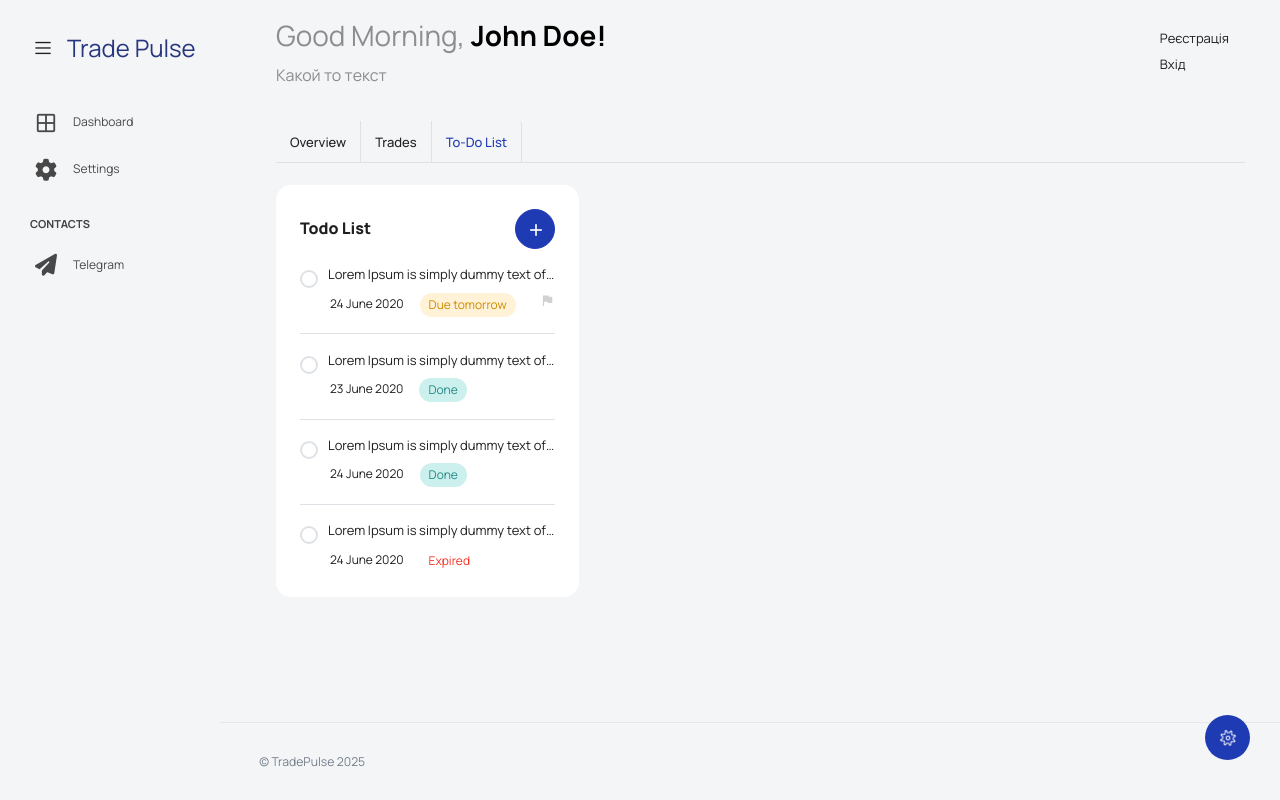
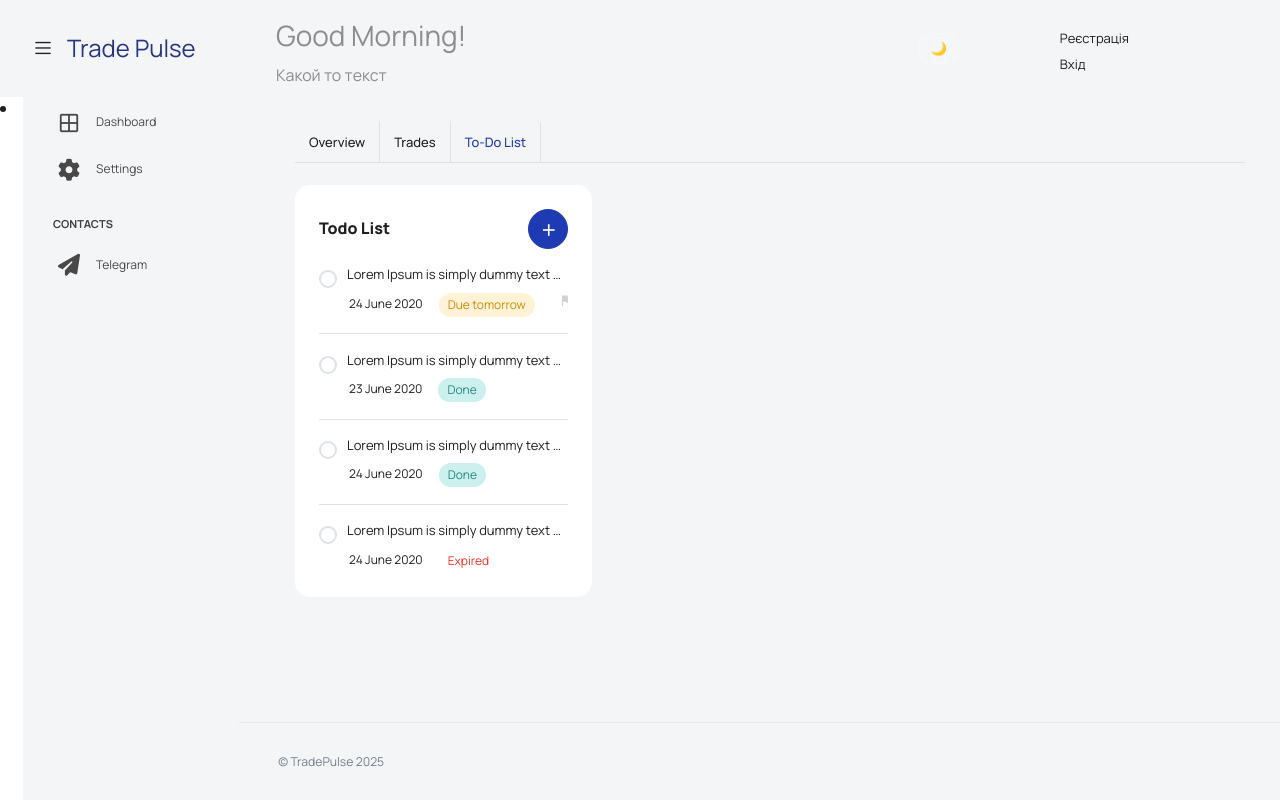
Before and after one commit to QertySX/TradeJournal, a FastAPI app: page /to-do in a window 1280 px wide. Run offline with FastAPI, Linux system fonts and the light colour scheme; some libraries are stand-ins or nearby versions.

Commit message:
Додано стилі для зміни теми сайту

```diff
--- a/templates/base.html
+++ b/templates/base.html
@@ -15,9 +15,51 @@
   <link rel="stylesheet" href="https://cdnjs.cloudflare.com/ajax/libs/font-awesome/6.4.0/css/all.min.css">
   <link rel="stylesheet" href="/static/js/select.dataTables.min.css">
   <link rel="stylesheet" href="/static/css/vertical-layout-light/style.css">
+  <link rel="stylesheet" href="/static/css/vertical-layout-dark/dark-theme.css">
   <link rel="shortcut icon" href="/static/images/favicon.png" />
   <!-- Material Design Icons -->
 
+  <style>
+    .theme-toggle {
+      position: fixed;
+      top: 18px;
+      right: 80px; /* было 80px */
+      z-index: 2000;
+      background-color: rgba(255, 255, 255, 0.15);
+      backdrop-filter: blur(10px);
+      border: 1px solid rgba(255, 255, 255, 0.3);
+      border-radius: 12px;
+      font-size: 20px;
+      padding: 8px 12px;
+      cursor: pointer;
+      transition: all 0.3s ease;
+    }
+
+    .user-dropdown .dropdown-menu {
+      min-width: 100px; /* хотя бы, чтобы текст помещался */
+      background-color: #ffffff !important; /* светлая тема */
+      color: #000000 !important;
+      border: 1px solid rgba(0,0,0,0.1) !important;
+      box-shadow: 0 4px 20px rgba(0,0,0,0.1) !important;
+      padding: 5px 0 !important; /* сверху/снизу паддинги */
+      top:55px !important;
+    }
+
+    html[data-theme="dark"] .user-dropdown .dropdown-menu {
+      background-color: rgb(22, 22, 22) !important;
+      color: #f5f5f5 !important;
+      border: 1px solid rgba(255,255,255,0.1) !important;
+      box-shadow: 0 4px 20px rgba(0,0,0,0.6) !important;
+      padding: 10px 0 !important;
+    }
+
+    .user-dropdown .dropdown-item,
+    .user-dropdown .dropdown-header {
+      padding: 5px 15px !important;
+      white-space: nowrap; /* чтобы текст не ломался */
+    }
+
+  </style>
 
 
 </head>
@@ -32,39 +74,49 @@
           </button>
         </div>
         <div>
-          <a class="navbar-brand brand-logo" href="/index">
+          <a class="navbar-brand brand-logo" href="/overview">
             Trade Pulse
           </a>
-          <a class="navbar-brand brand-logo-mini" href="/index">
+          <a class="navbar-brand brand-logo-mini" href="/overview">
           </a>
         </div>
       </div>
       <div class="navbar-menu-wrapper d-flex align-items-top">
+        {% if user %}
         <ul class="navbar-nav">
           <li class="nav-item font-weight-semibold d-none d-lg-block ms-0">
-            <h1 class="welcome-text">Good Morning, <span class="text-black fw-bold">John Doe!</span></h1>
+            <h1 class="welcome-text">Good Morning, <span class="text-black fw-bold"> {{ user.login }}!</span></h1>
+            <h3 class="welcome-sub-text" >Какой то текст </h3>
+          </li>
+        </ul>
+        {% else %}
+        <ul class="navbar-nav">
+          <li class="nav-item font-weight-semibold d-none d-lg-block ms-0">
+            <h1 class="welcome-text">Good Morning! <span class="text-black fw-bold"></span></h1>
             <h3 class="welcome-sub-text">Какой то текст </h3>
           </li>
         </ul>
+        {% endif %}
         <ul class="navbar-nav ms-auto">
           <div>
             {% if user %}
             <li class="nav-item dropdown d-none d-lg-block user-dropdown">
               <a class="nav-link" id="UserDropdown" href="#" data-bs-toggle="dropdown" aria-expanded="false">
-                <img class="rounded-circle" src="static/images/faces/images_for_profile.png" alt="Profile image" style="width: 40px; height: 40px;">
+                <img class="rounded-circle" src="static/images/faces/images_for_profile.png" alt="Profile image" style="width: 50px; height: 50px;">
               </a>
               <div class="dropdown-menu dropdown-menu-right navbar-dropdown" aria-labelledby="UserDropdown">
               <div class="dropdown-header text-center">
-                <p class="mb-1 mt-3 font-weight-semibold">Allen Moreno</p>
-                <p class="fw-light text-muted mb-0">allenmoreno@gmail.com</p>
-              </div>
+                <p class="mb-1 mt-3 font-weight-semibold">{{ user.login }}</p>
+                <p class="fw-light text-muted mb-0">{{ user.email }}</p>
                 <a class="dropdown-item"><i class="dropdown-item-icon mdi mdi-account-outline text-primary me-2"></i>Профіль</a>
                 <a class="dropdown-item"><i class="dropdown-item-icon mdi mdi-settings-outline text-primary me-2"></i>Налаштування</a>
                 <a href="/logout" class="dropdown-item"><i class="dropdown-item-icon mdi mdi-power text-primary me-2"></i>Вийти</a>
               </div>
             {% else %}
+            <div style="margin-right: 100px;">
               <a href="/register" class="dropdown-item">Реєстрація</a>
               <a href="/login" class="dropdown-item">Вхід</a>
+            </div>
             {% endif %}
           </div>
           </li>
@@ -73,34 +125,16 @@
     </nav>
     <!-- partial -->
     <div class="container-fluid page-body-wrapper">
-      <!-- partial:partials/_settings-panel.html -->
-      <div class="theme-setting-wrapper">
-        <div id="settings-trigger"><i class="ti-settings"></i></div>
-        <div id="theme-settings" class="settings-panel">
-          <i class="settings-close ti-close"></i>
-          <p class="settings-heading">SIDEBAR SKINS</p>
-          <div class="sidebar-bg-options selected" id="sidebar-light-theme">
-            <div class="img-ss rounded-circle bg-light border me-3"></div>Light
-          </div>
-          <div class="sidebar-bg-options" id="sidebar-dark-theme">
-            <div class="img-ss rounded-circle bg-dark border me-3"></div>Dark
-          </div>
-          <p class="settings-heading mt-2">HEADER SKINS</p>
-          <div class="color-tiles mx-0 px-4">
-            <div class="tiles success"></div>
-            <div class="tiles warning"></div>
-            <div class="tiles danger"></div>
-            <div class="tiles info"></div>
-            <div class="tiles dark"></div>
-            <div class="tiles default"></div>
-          </div>
-        </div>
-      </div>
+    <li class="nav-item">
+      <button id="theme-toggle" class="theme-toggle btn btn-light btn-sm" style="margin-top: 15px; margin-right: 240px;">
+        🌙
+      </button>
+    </li>
       <!-- partial:partials/_sidebar.html -->
-      <nav class="sidebar sidebar-offcanvas" id="sidebar">
+      <nav class="sidebar sidebar-offcanvas sidebar-dark" id="sidebar">
           <ul class="nav">
             <li class="nav-item">
-            <a class="nav-link" href="/index">
+              <a class="nav-link" href="/overview">
                 <i class="mdi mdi-grid-large menu-icon"></i>
                 <span class="menu-title">Dashboard</span>
               </a>
@@ -121,6 +155,7 @@
             </li>
           </ul>
         </nav>
+
       <!-- partial -->
       <div class="main-panel">
         <div class="content-wrapper">
@@ -130,7 +165,7 @@
                 <div class="d-sm-flex align-items-center justify-content-between border-bottom">
                   <ul class="nav nav-tabs">
                     <li class="nav-item">
-                      <a class="nav-link {% if request.url.path == '/index' %}active{% endif %}" href="/index">Overview</a>
+                      <a class="nav-link {% if request.url.path == '/index' %}active{% endif %}" href="/overview">Overview</a>
                     </li>
                     <li class="nav-item">
                       <a class="nav-link {% if request.url.path == '/trades' %}active{% endif %}" href="/trades">Trades</a>
@@ -174,5 +209,27 @@
   <script src="/static/js/todolist.js"></script>
   <script src="/static/js/dashboard.js"></script>
   <script src="/static/js/Chart.roundedBarCharts.js"></script>
+
+  <script>
+    const html = document.documentElement;
+    const themeToggle = document.getElementById("theme-toggle");
+
+    const savedTheme = localStorage.getItem("theme");
+    if (savedTheme) html.setAttribute("data-theme", savedTheme);
+
+    // Обновляем иконку при загрузке
+    themeToggle.textContent = html.getAttribute("data-theme") === "dark" ? "🌞" : "🌙";
+
+    // Клик по кнопке
+    themeToggle.addEventListener("click", () => {
+      const current = html.getAttribute("data-theme");
+      const newTheme = current === "dark" ? "light" : "dark";
+      html.setAttribute("data-theme", newTheme);
+      localStorage.setItem("theme", newTheme);
+      themeToggle.textContent = newTheme === "dark" ? "🌞" : "🌙";
+    });
+  </script>
+
+
 </body>
 </html>
```
Lines whose indentation alone changed are shown as unchanged.
